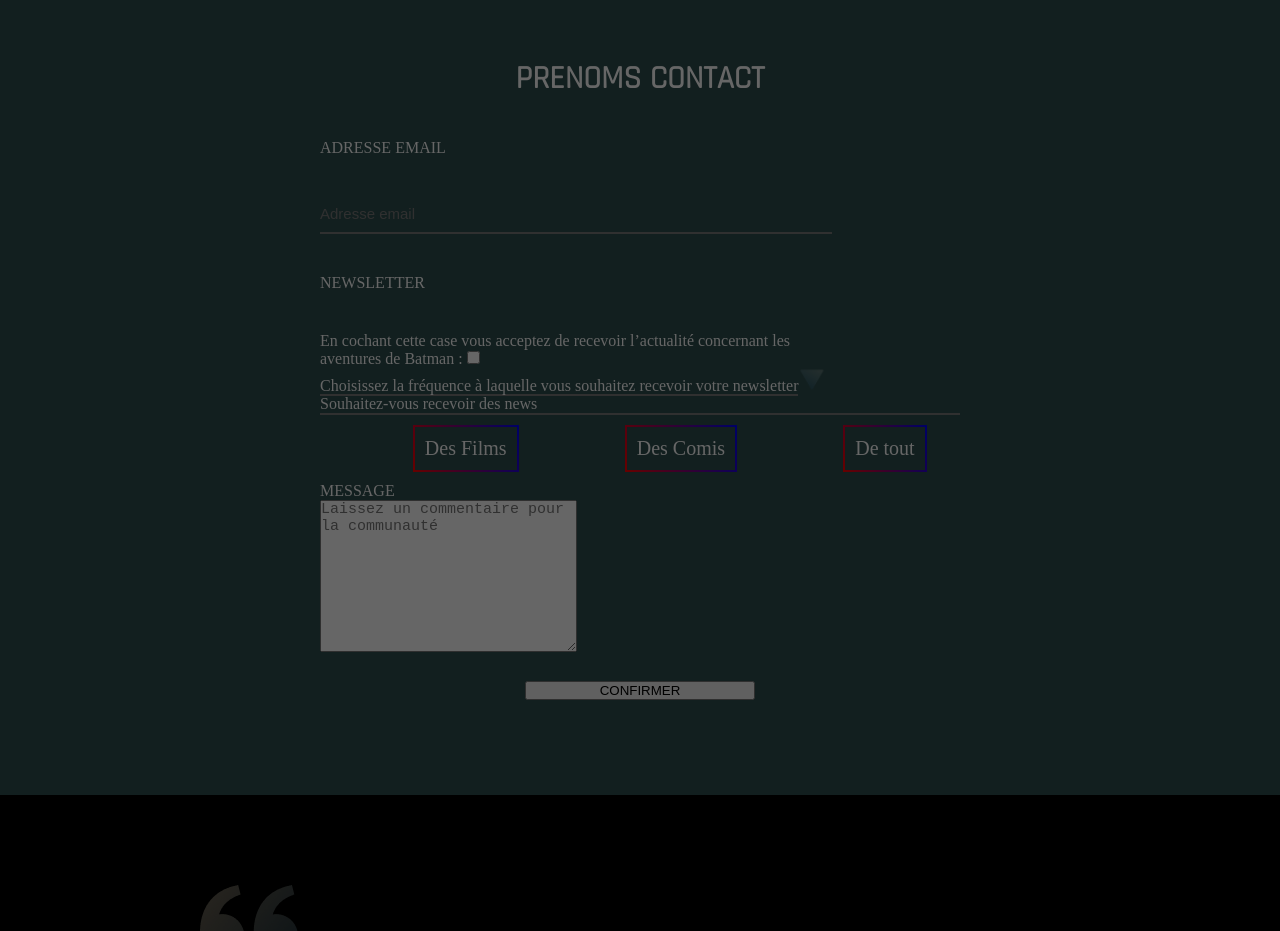
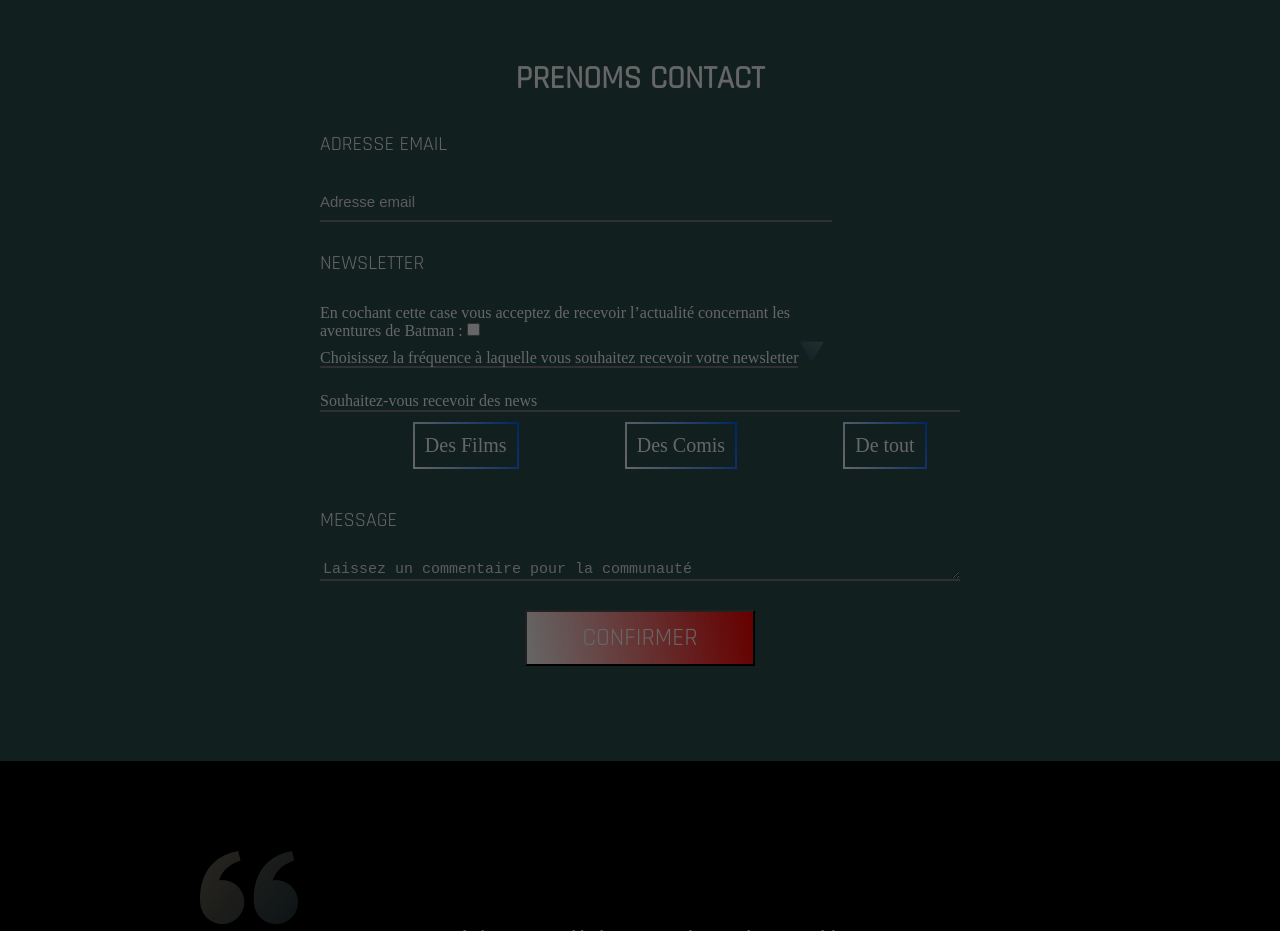
Before and after one commit to Frangilio/SAYNA-HTMLCSS-BATMAN1, a plain HTML site: page index.html in a window 1280 px wide. Shown: the part 4560-5491 px from the top of the page. Drawn offline with Linux system fonts and the light colour scheme.

Commit message:
Mise en forme contact

```diff
--- a/assets/css/style.css
+++ b/assets/css/style.css
@@ -233,9 +233,11 @@ nav ul a:hover{
 }
 
 #contact .titre{
-    font-family: 'Space-Grotesk';
+    color: #FFF;
+    font-family: 'rajdhani';
+    font-size: 20px;
     display: block;
-    margin: 40px 0;
+    margin: 28px 0;
 }
 
 #contact .form input[type='email']{
@@ -251,10 +253,15 @@ nav ul a:hover{
 
 .contact-texte{
     display: inline;
+    margin-top: 25px;
+}
+
+.option{
+    width: 100%;
 }
 
 #contact .news{
-    margin-top: 15px 0;
+    margin-top: 25px;
     border-bottom: 2px solid rgba(120, 120, 120);
 }
 
@@ -279,7 +286,7 @@ nav ul a:hover{
 }
 
 ::placeholder{
-    color: rgba(120, 120, 120);
+    color: rgb(230, 226, 226);
     font-size: 15px;
 }
 
@@ -299,18 +306,41 @@ nav ul a:hover{
    border-color: #19587D;
    padding: 10px;
    -o-border-image: linear-gradient(
-    69deg, red, blue) 1;
+    69deg, white, rgb(0, 98, 255)) 1;
    border-image: linear-gradient(
-    69deg, red, blue
+    69deg, white, rgb(0, 98, 255)
    ) 1;
 
    font-size: 20px;
 }
 
+#commentaire{
+    color: rgb(213, 208, 208);
+    font-size: 15px;
+
+}
+
+textarea{
+    height: 20px;
+    width: 100%;
+    padding-left: 3px;
+    color: #FFF;
+    background-color: transparent;
+    border: none;
+    border-bottom: 2px solid rgba(120, 120, 120);
+}
+
 input[type='submit']{
+    color: white;
     display: block;
+    font-size: 25px;
+    font-family: 'rajdhani';
     width: 230px;
     margin: 25px auto;
+    padding: 10px;
+    background: linear-gradient(
+        80deg, white, red
+    );
 }
 
 /* Design de la citation */
--- a/index.html
+++ b/index.html
@@ -207,7 +207,7 @@ surnaturelles menacent son existence.</p>
                             Batman :</label>
                         <input type="checkbox">
                         <br>
-                        <div>
+                        <div class="option">
                             <span class="news">Choisissez la fréquence à laquelle vous souhaitez recevoir votre newsletter</span>
                             <span class="icon">
                                 <img src="./assets/Logos/icon_flèche_2.png" alt="">
@@ -224,8 +224,8 @@ surnaturelles menacent son existence.</p>
                             <input type="radio" id="tout">
                             <label for=""> De tout</label>
                         </div>
-                        <p>MESSAGE</p>
-                        <textarea name="" id="" cols="30" rows="10" placeholder="Laissez un commentaire pour la communauté"></textarea>
+                        <p class="titre">MESSAGE</p>
+                        <textarea class="commentaire" name="" id="" cols="30" rows="10" placeholder="Laissez un commentaire pour la communauté"></textarea>
                         <input type="submit" value="CONFIRMER">
                     </form>
                 </div>
```
